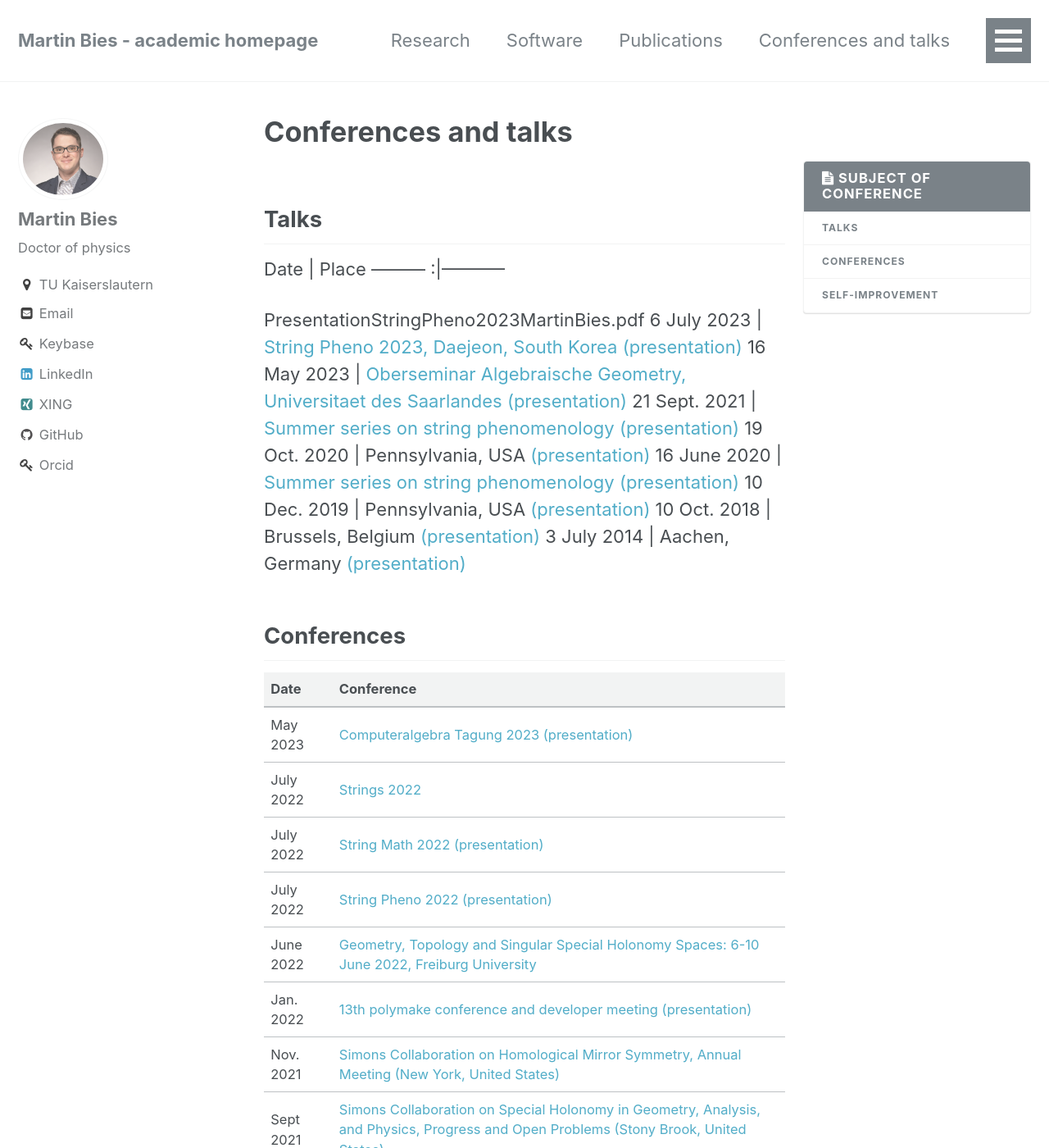
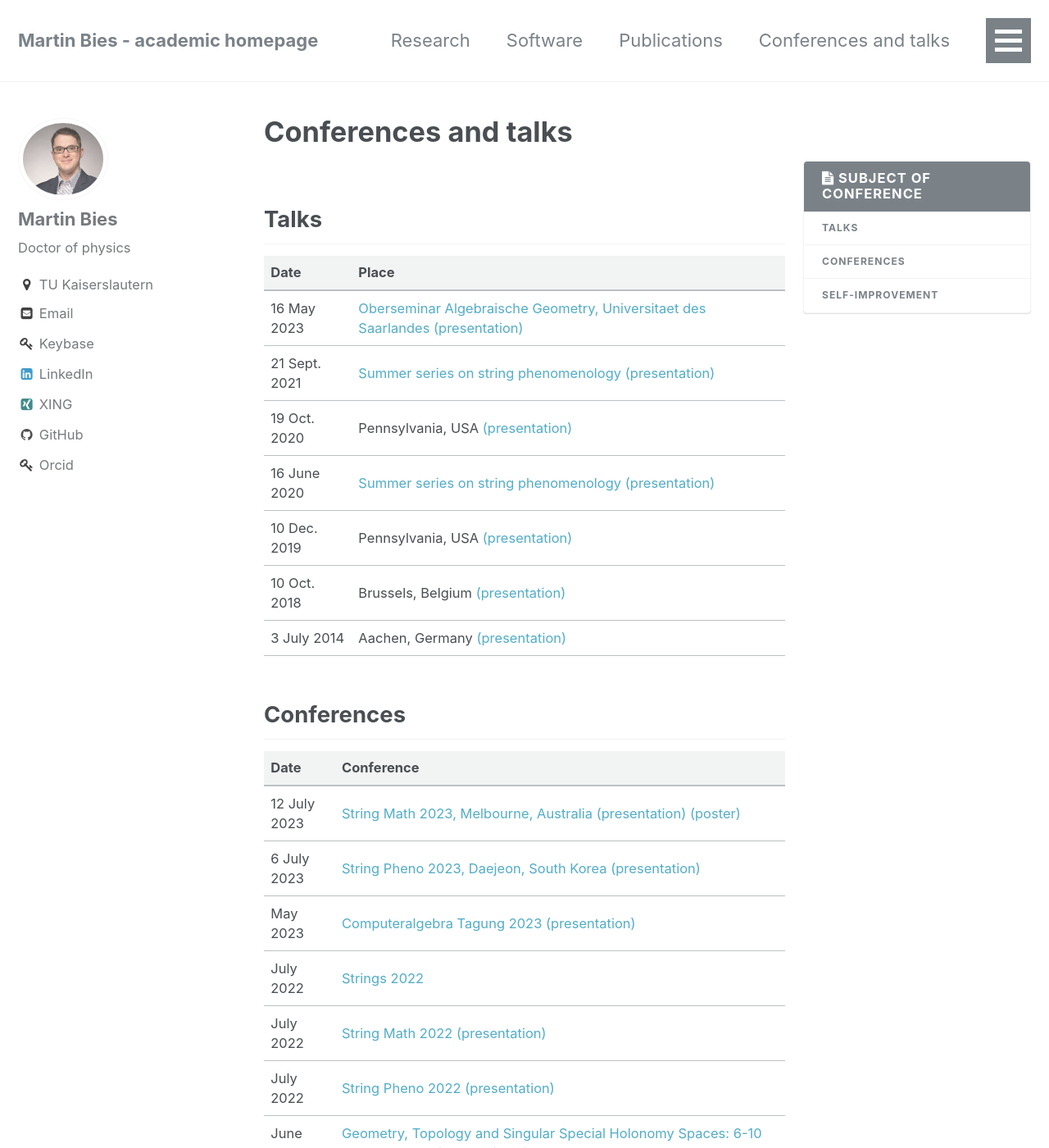
Before and after one commit to MartinBies/MartinBies.github.io, a Jekyll site: the page built from _pages/conferences and talks.md, in a window 1280 px wide and 1400 px high. Shown: the whole window at 82% size. Built offline with Jekyll 4.4.1, drawn with Linux system fonts in a browser that asks for light colours.

Commit message:
Add string math 2023 talk and poster
Fix a few mistakes

```diff
--- a/_pages/conferences and talks.md
+++ b/_pages/conferences and talks.md
@@ -8,9 +8,6 @@ permalink: /conferences and talks/
 
  Date | Place
  ---------    :|-----------
-
- PresentationStringPheno2023MartinBies.pdf
- 6 July 2023 | [String Pheno 2023, Daejeon, South Korea](https://indico.cern.ch/event/1270020/) [(presentation)](/PresentationStringPheno2023MartinBies.pdf)
  16 May 2023 | [Oberseminar Algebraische Geometry, Universitaet des Saarlandes](https://www.uni-saarland.de/lehrstuhl/lazic/oberseminar-algebraische-geometrie.html) [(presentation)](/TalkSBMay2023.pdf)
  21 Sept. 2021   | [Summer series on string phenomenology](https://sites.google.com/view/string-pheno-seminars/) [(presentation)](/MartinBies-RootBundle-StringSummerSeriesAPresentation.pdf)
  19 Oct. 2020 | Pennsylvania, USA [(presentation)](/TalkUpennOctober19-2020.pdf)
@@ -26,6 +23,8 @@ permalink: /conferences and talks/
 
  Date | Conference
  ---------    :|-----------
+ 12 July 2023 | [String Math 2023, Melbourne, Australia](https://indico.cern.ch/event/1270020/) [(presentation)](/PresentationStringMath2023MartinBies.pdf) [(poster)](/PosterMartinBiesStringMath2023.pdf)
+ 6 July 2023 | [String Pheno 2023, Daejeon, South Korea](https://indico.cern.ch/event/1270020/) [(presentation)](/PresentationStringPheno2023MartinBies.pdf)
  May 2023 | [Computeralgebra Tagung 2023](https://konferenz.uni-hannover.de/event/83/) [(presentation)](/PresentationCAT2023MartinBies.pdf)
  July 2022 | [Strings 2022](https://indico.cern.ch/event/1085701/)
  July 2022 | [String Math 2022](https://stringmath2022.fuw.edu.pl/) [(presentation)](/MartinBies-StringMath2022.pdf)
```
Also changed, not shown: 3 other files.
